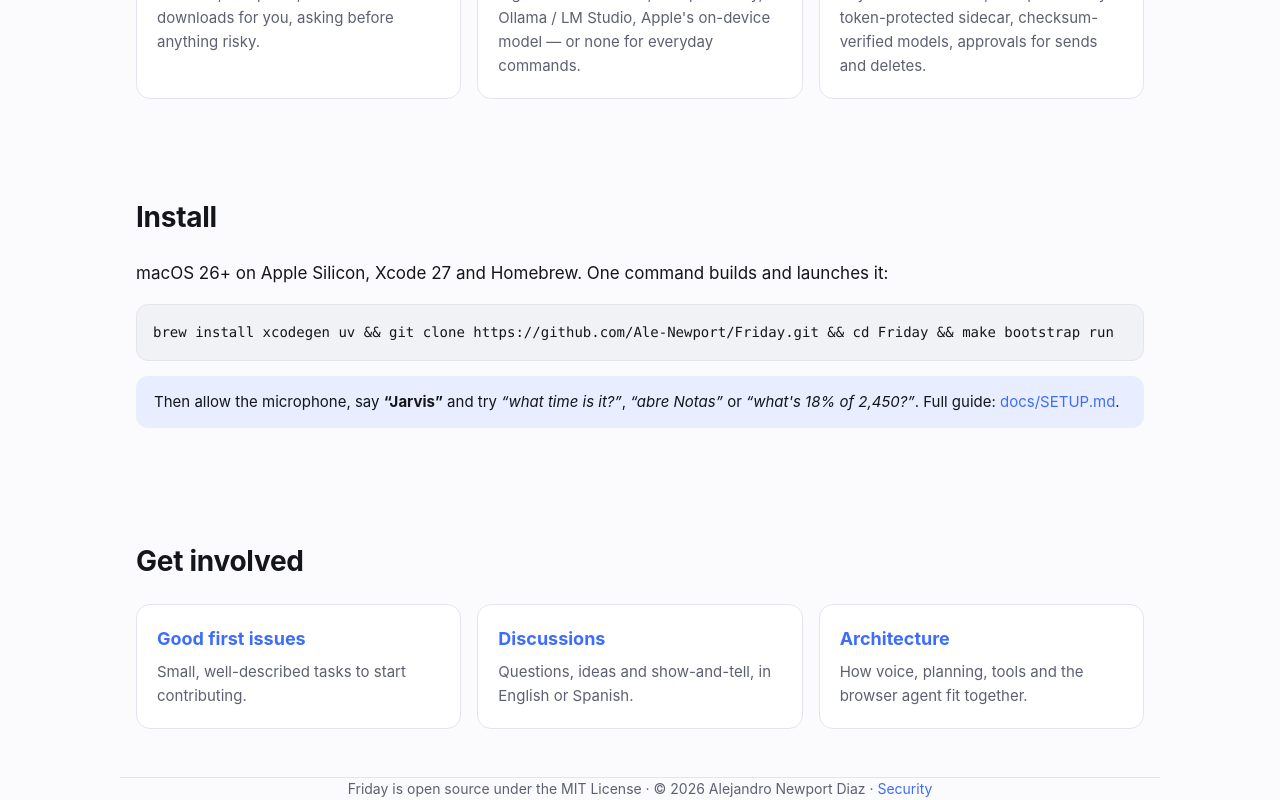
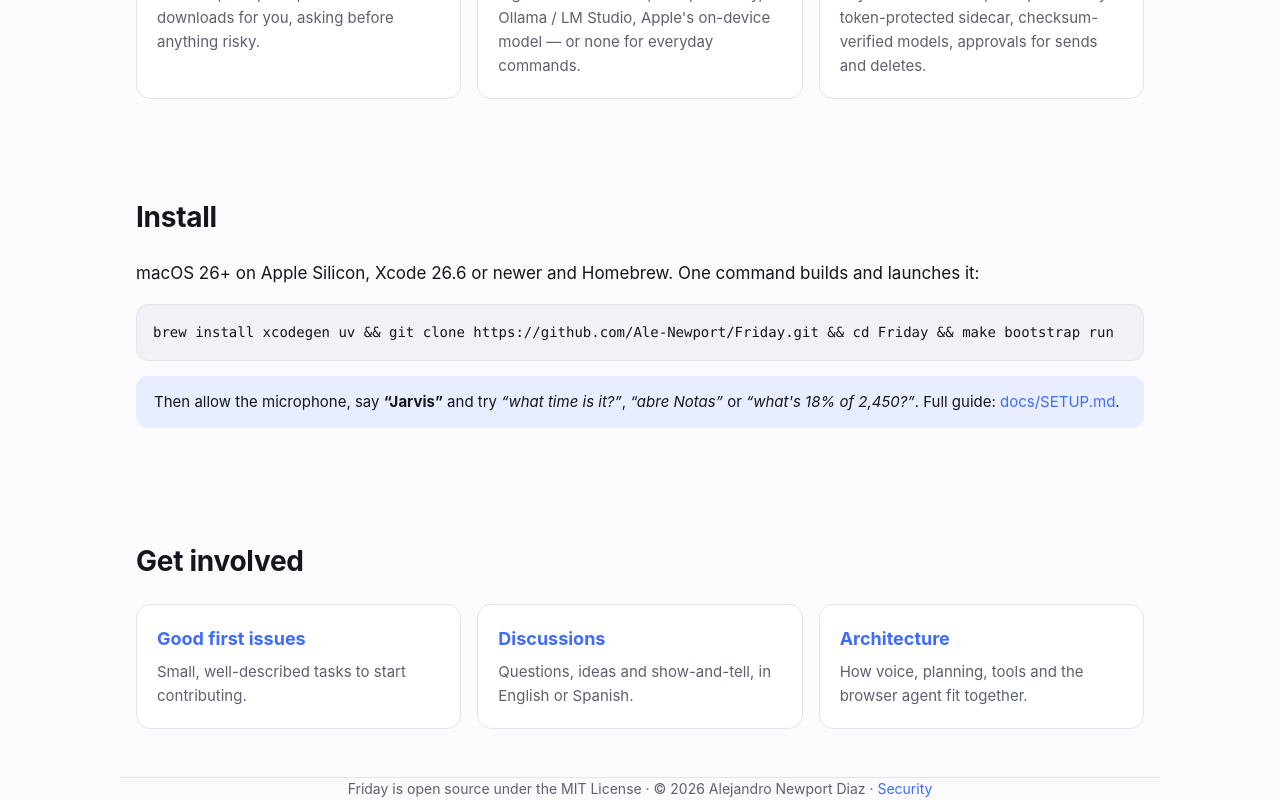
Before and after one commit to Ale-Newport/Friday, a plain HTML site: page site/index.html in a window 1280 px wide. Shown: the part 1440-2240 px from the top of the page. Drawn offline with Linux system fonts and the light colour scheme; files whose address does not match are found by name.

Commit message:
Docs: Xcode 26.6 or newer is enough (CI builds the package and the app with it)

```diff
--- a/site/index.html
+++ b/site/index.html
@@ -83,7 +83,7 @@
 
   <section>
     <h2>Install</h2>
-    <p>macOS 26+ on Apple Silicon, Xcode 27 and Homebrew. One command builds and launches it:</p>
+    <p>macOS 26+ on Apple Silicon, Xcode 26.6 or newer and Homebrew. One command builds and launches it:</p>
     <pre><code>brew install xcodegen uv &amp;&amp; git clone https://github.com/Ale-Newport/Friday.git &amp;&amp; cd Friday &amp;&amp; make bootstrap run</code></pre>
     <p class="note">Then allow the microphone, say <b>“Jarvis”</b> and try <i>“what time is it?”</i>, <i>“abre Notas”</i> or
       <i>“what's 18% of 2,450?”</i>. Full guide: <a href="https://github.com/Ale-Newport/Friday/blob/main/docs/SETUP.md">docs/SETUP.md</a>.</p>
```
Also changed, not shown: 2 other files.
